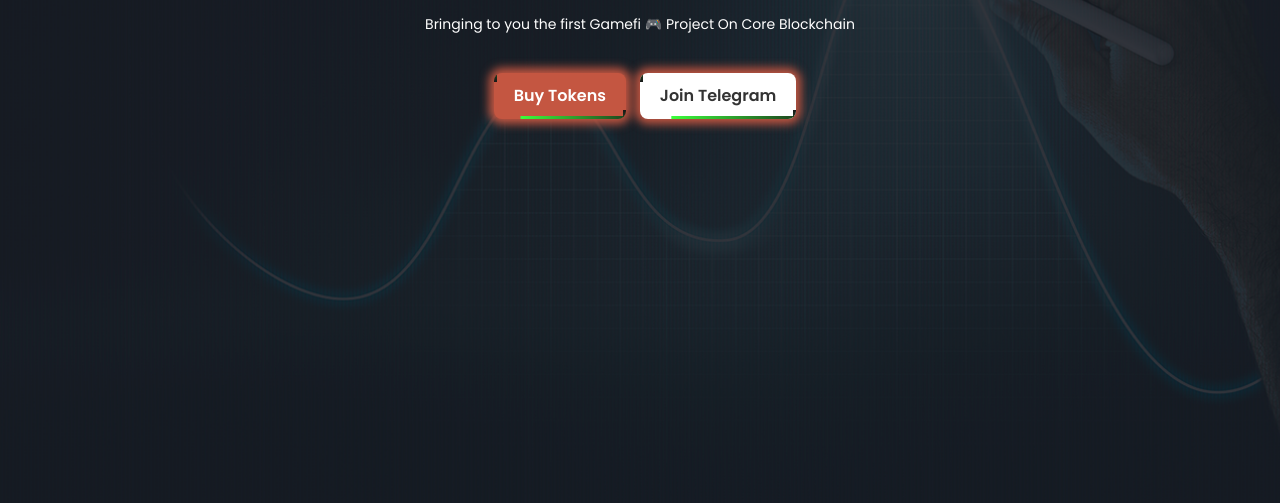
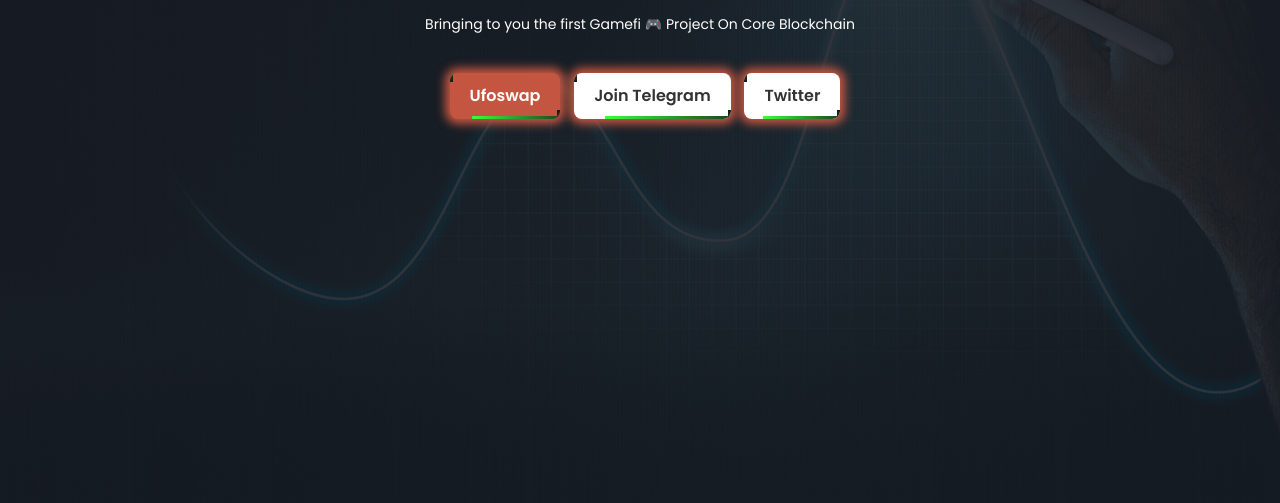
Before and after one commit to ashrafolarinoye/alien-core-token, a plain HTML site: page index.html in a window 1280 px wide. Shown: the part 297-800 px from the top of the page. Drawn offline with nearby package versions, Linux system fonts and the light colour scheme; animation ran at ten frames a second; a script that the page names is missing.

Commit message:
Update index.html

```diff
--- a/index.html
+++ b/index.html
@@ -113,18 +113,24 @@
                             <h1 class="text-white iq-tw-7 heading-stand iq-mb-20 mt-4">
                                 <b class="iq-font-yellow">Alien </b> Core in Motion</h1>
                             Bringing to you the first Gamefi 🎮 Project On Core Blockchain </p>
-                            <a href="javascript:void(0)" class="button iq-mt-20 iq-ml-10 justbtn">
+                            <a href="#" class="button iq-mt-20 iq-ml-10 justbtn">
                                 <span> </span>
                                 <span> </span>
                                 <span> </span>
                                 <span> </span>
-                                Buy Tokens</a>
+                                Ufoswap</a>
                             <a href="http://t.me/aliencoreufo" target="_blank" class="button bt-white iq-mt-20 iq-ml-10 justbtn">
                                 <span> </span>
                                 <span> </span>
                                 <span> </span>
                                 <span> </span>
                                Join Telegram</a>
+                            <a href="https://twitter.com/AlienCore5f?t=4fhC33adLxoSLuUdEVNIGA&s=09" target="_blank" class="button bt-white iq-mt-20 iq-ml-10 justbtn">
+                                <span> </span>
+                                <span> </span>
+                                <span> </span>
+                                <span> </span>
+                               Twitter</a>
                         </div>
                     </div>
                 </div>
```
